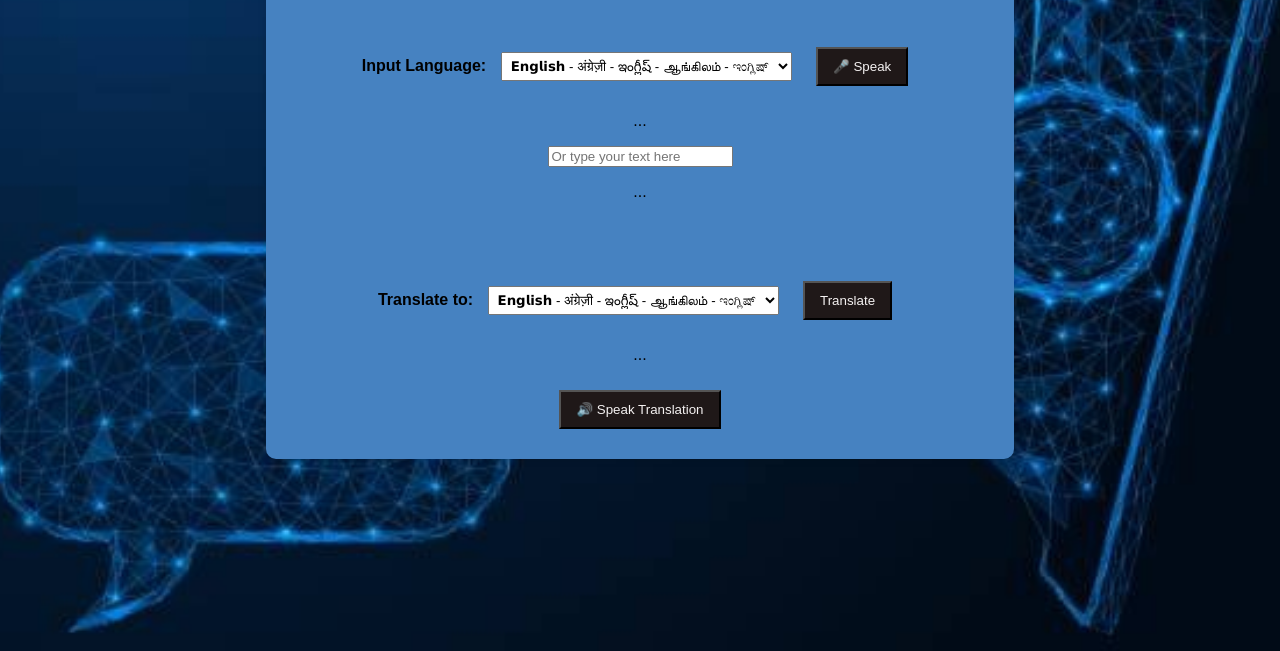
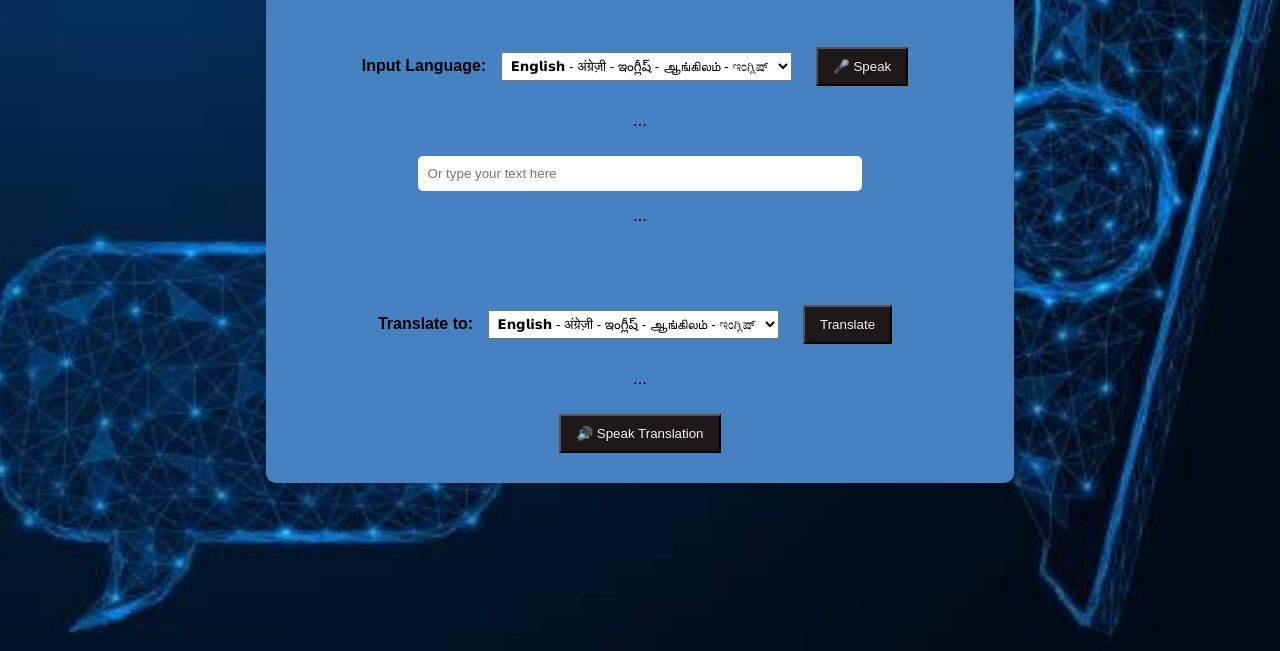
Before and after one commit to ananyag966/Local-language-translator, a plain HTML site: page index.html in a window 1280 px wide. Shown: the part 149-800 px from the top of the page. Drawn offline with Linux system fonts and the light colour scheme.

Commit message:
styles.css

```diff
--- a/styles.css
+++ b/styles.css
@@ -30,3 +30,10 @@ select {
 h1{
     font-weight: bolder;
 }
+ input[type="text"] {
+    padding: 10px;
+    width: 60%;
+    margin-top: 10px;
+    border: none;
+    border-radius: 5px;
+}
```
